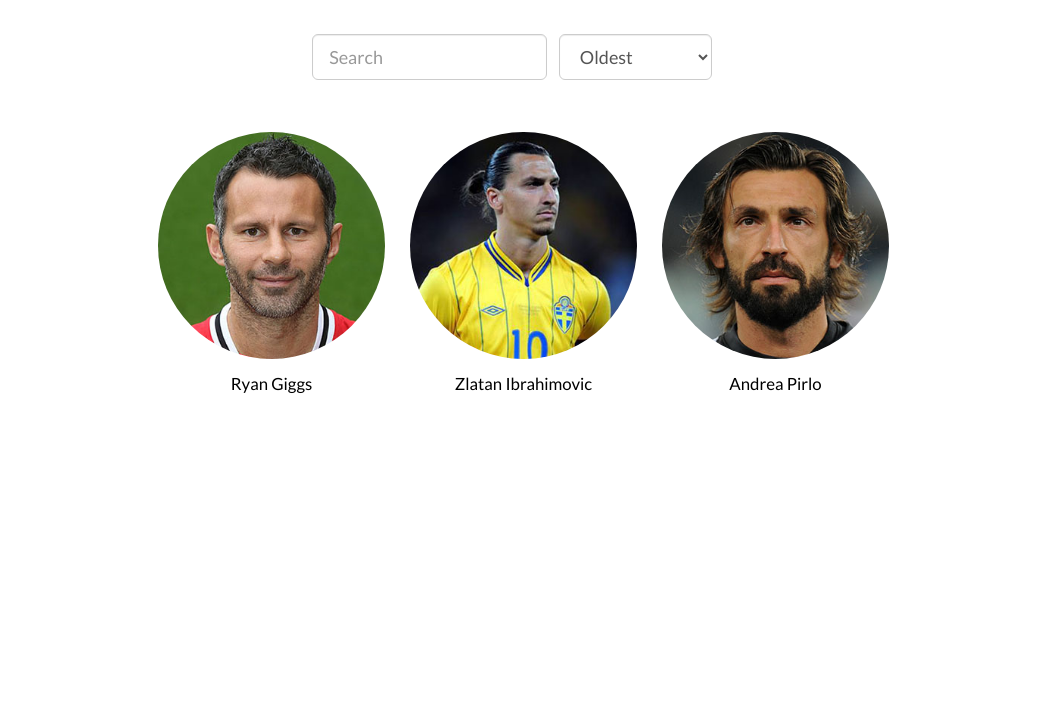
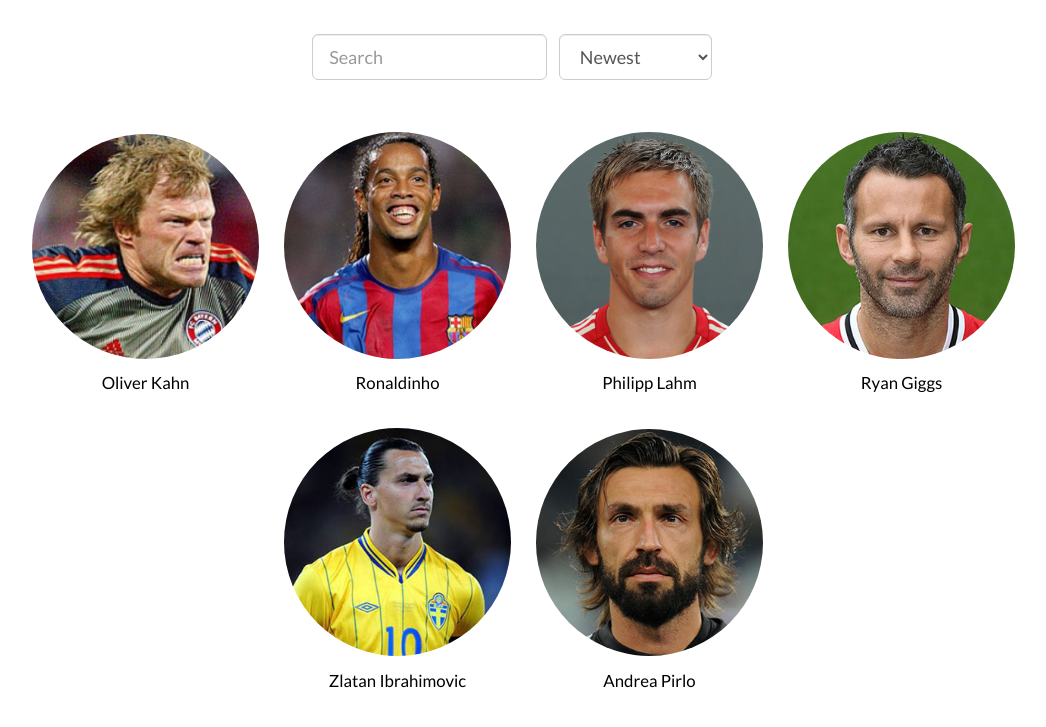
Before and after one commit to rishadafc/potw, a website: page index.html in a window 1280 px wide. Shown: the part 91-818 px from the top of the page, without its empty margins (128-1174 px from the left). Drawn offline with Linux system fonts and the light colour scheme; a web font is replaced by a local one.

Commit message:
Add three more player JSONs

```diff
--- a/app/partials/player-list.html
+++ b/app/partials/player-list.html
@@ -8,8 +8,8 @@
           <input ng-model="query" type="search" class="form-control input-lg search-field" placeholder="Search">
           <select class="form-control input-lg" ng-model="orderProp">
             <option value="name">Alphabetical</option>
-            <option value="age">Newest</option>
-            <option value="-age">Oldest</option>
+            <option value="-age">Newest</option>
+            <option value="age">Oldest</option>
           </select>
         </div>
       </form>
@@ -18,7 +18,8 @@
     <!--Body content-->
     <ul class="row row-centered">
       <li ng-repeat="player in players | filter:query | orderBy:orderProp"
-      class="thumbnail col-md-8 col-sm-6 col-xs-6 col-centered">
+      class="thumbnail col-md-6 col-sm-6 col-xs-6 col-centered">
+      <div class="clearfix visible-xs-block"></div>
       <a href="#/players/{{player.id}}" class="thumb"><img ng-src="{{player.imageUrl}}" class="img-circle"></a>
       <a class="player-listing" href="#/players/{{player.id}}">{{player.name}}</a>
     </li>
--- a/app/players/players.json
+++ b/app/players/players.json
@@ -16,5 +16,23 @@
         "id": "ryan-giggs",
         "imageUrl": "img/players/ryan-giggs.jpg",
         "name": "Ryan Giggs"
+    },
+    {
+        "age": 3,
+        "id": "philipp-lahm",
+        "imageUrl": "img/players/philipp-lahm.jpg",
+        "name": "Philipp Lahm"
+    },
+    {
+        "age": 4,
+        "id": "ronaldinho",
+        "imageUrl": "img/players/ronaldinho.jpg",
+        "name": "Ronaldinho"
+    },
+    {
+        "age": 5,
+        "id": "oliver-kahn",
+        "imageUrl": "img/players/oliver-kahn.jpg",
+        "name": "Oliver Kahn"
     }
 ]
```
Also changed, not shown: app/players/oliver-kahn.json (added, +9 -0 lines), app/players/philipp-lahm.json (added, +9 -0 lines), app/players/ronaldinho.json (added, +9 -0 lines), app/img/players/oliver-kahn.jpg (added), app/img/players/philipp-lahm.jpg (added), app/img/players/ronaldinho.jpg (added).
